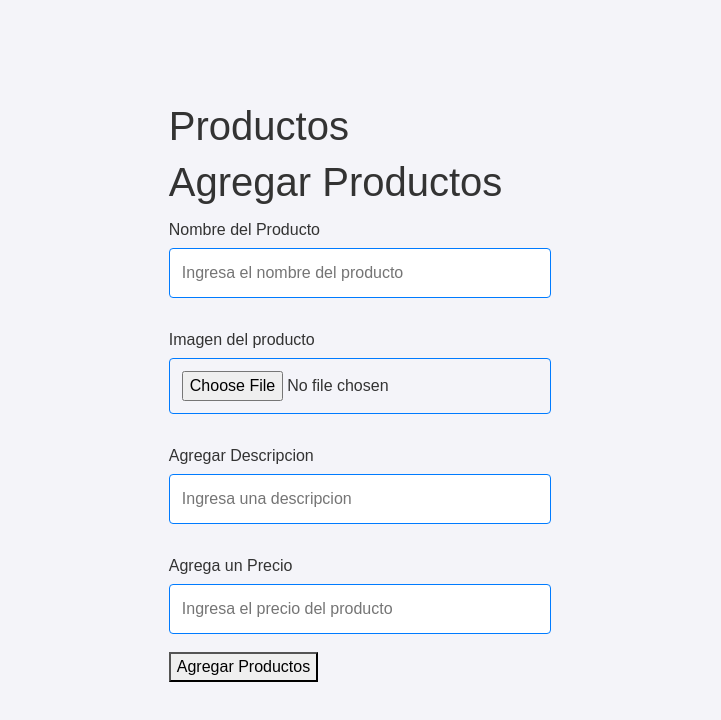
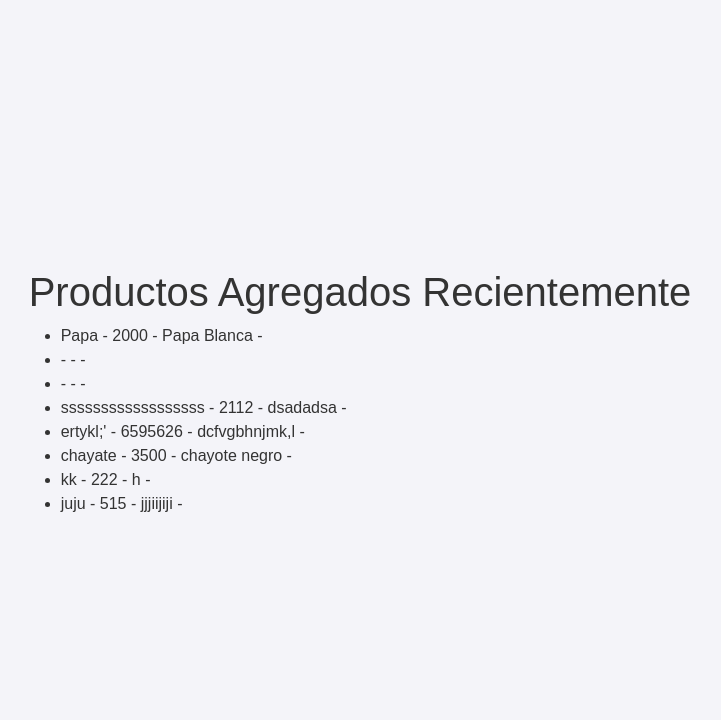
Before and after one commit to MchevezS/ProyectoFinal-react, a React (Vite) app: page /productosAgregadosForm in a window 1280 px wide. Shown: the top 720 px of the page, without its empty margins (280-1001 px from the left). Built offline with nearby package versions, Linux system fonts and the light colour scheme; data requests are answered from the project's data file.

Commit message:
formulario de productos hice cambios para que me guardara bien mis productos.
en productos agregados: hice que mis productos se guardan se agreguen aqui.

```diff
--- a/db.json
+++ b/db.json
@@ -19,200 +19,45 @@
       "precio": "2000"
     },
     {
-      "id": "91ab",
-      "nombreProducto": "aretes",
-      "imagenProducto": "C:\\fakepath\\Lo que dejó junio_20240903_173230_0001 - Dhara Macrame.png",
-      "descripcion": "tamano normal",
-      "precio": "5600"
+      "id": "a5c5"
     },
     {
-      "id": "0584",
-      "nombreProducto": "hbeouwshdkl;ewjk",
-      "imagenProducto": "C:\\fakepath\\IMG_20240814_131801 - Dhara Macrame.jpg",
-      "descripcion": "ejwsdpoeodpow",
-      "precio": "8798678"
+      "id": "5d72"
     },
     {
-      "id": "b72f",
-      "nombreProducto": "sdfvgbhjkl",
-      "imagenProducto": "C:\\fakepath\\IMG_20240814_131801 - Dhara Macrame.jpg",
-      "descripcion": "asdfghjkl",
-      "precio": "45446"
+      "id": "b535",
+      "nombreProducto": "ssssssssssssssssss",
+      "imagenProducto": {},
+      "descripcion": "dsadadsa",
+      "precio": "2112"
     },
     {
-      "id": "a4ae",
-      "nombreProducto": "sdfvgbhjkl",
-      "imagenProducto": "C:\\fakepath\\IMG_20240814_131801 - Dhara Macrame.jpg",
-      "descripcion": "asdfghjkl",
-      "precio": "45446"
+      "id": "5898",
+      "nombreProducto": "ertykl;'",
+      "imagenProducto": "",
+      "descripcion": "dcfvgbhnjmk,l",
+      "precio": "6595626"
     },
     {
-      "id": "d14b",
-      "nombreProducto": "sdfvgbhjkl",
-      "imagenProducto": "C:\\fakepath\\IMG_20240814_131801 - Dhara Macrame.jpg",
-      "descripcion": "asdfghjkl",
-      "precio": "45446"
+      "id": "3f50",
+      "nombreProducto": "chayate",
+      "imagenProducto": "",
+      "descripcion": "chayote negro",
+      "precio": "3500"
     },
     {
-      "id": "b8a0",
-      "nombreProducto": "sdfvgbhjkl",
-      "imagenProducto": "C:\\fakepath\\IMG_20240814_131801 - Dhara Macrame.jpg",
-      "descripcion": "asdfghjkl",
-      "precio": "45446"
+      "id": "c6e5",
+      "nombreProducto": "kk",
+      "imagenProducto": "",
+      "descripcion": "h",
+      "precio": "222"
     },
     {
-      "id": "1849",
-      "nombreProducto": "sdfvgbhjkl",
-      "imagenProducto": "C:\\fakepath\\IMG_20240814_131801 - Dhara Macrame.jpg",
-      "descripcion": "asdfghjkl",
-      "precio": "45446"
-    },
-    {
-      "id": "fcb1",
-      "nombreProducto": "sdfvgbhjkl",
-      "imagenProducto": "C:\\fakepath\\IMG_20240814_131801 - Dhara Macrame.jpg",
-      "descripcion": "asdfghjkl",
-      "precio": "45446"
-    },
-    {
-      "id": "63e3",
-      "nombreProducto": "sdfvgbhjkl",
-      "imagenProducto": "C:\\fakepath\\IMG_20240814_131801 - Dhara Macrame.jpg",
-      "descripcion": "asdfghjkl",
-      "precio": "45446"
-    },
-    {
-      "id": "1f6d",
-      "nombreProducto": "sdfvgbhjkl",
-      "imagenProducto": "C:\\fakepath\\IMG_20240814_131801 - Dhara Macrame.jpg",
-      "descripcion": "asdfghjkl",
-      "precio": "45446"
-    },
-    {
-      "id": "9781",
-      "nombreProducto": "sdfvgbhjkl",
-      "imagenProducto": "C:\\fakepath\\IMG_20240814_131801 - Dhara Macrame.jpg",
-      "descripcion": "asdfghjkl",
-      "precio": "45446"
-    },
-    {
-      "id": "7048",
-      "nombreProducto": "sdfvgbhjkl",
-      "imagenProducto": "C:\\fakepath\\IMG_20240814_131801 - Dhara Macrame.jpg",
-      "descripcion": "asdfghjkl",
-      "precio": "45446"
-    },
-    {
-      "id": "a843",
-      "nombreProducto": "sdfvgbhjkl",
-      "imagenProducto": "C:\\fakepath\\IMG_20240814_131801 - Dhara Macrame.jpg",
-      "descripcion": "asdfghjkl",
-      "precio": "45446"
-    },
-    {
-      "id": "0807",
-      "nombreProducto": "sdfvgbhjkl",
-      "imagenProducto": "C:\\fakepath\\IMG_20240814_131801 - Dhara Macrame.jpg",
-      "descripcion": "asdfghjkl",
-      "precio": "45446"
-    },
-    {
-      "id": "46ba",
-      "nombreProducto": "sdfvgbhjkl",
-      "imagenProducto": "C:\\fakepath\\IMG_20240814_131801 - Dhara Macrame.jpg",
-      "descripcion": "asdfghjkl",
-      "precio": "45446"
-    },
-    {
-      "id": "d142",
-      "nombreProducto": "sdfvgbhjkl",
-      "imagenProducto": "C:\\fakepath\\IMG_20240814_131801 - Dhara Macrame.jpg",
-      "descripcion": "asdfghjkl",
-      "precio": "45446"
-    },
-    {
-      "id": "295d",
-      "nombreProducto": "sdfvgbhjkl",
-      "imagenProducto": "C:\\fakepath\\IMG_20240814_131801 - Dhara Macrame.jpg",
-      "descripcion": "asdfghjkl",
-      "precio": "45446"
-    },
-    {
-      "id": "362e",
-      "nombreProducto": "sdfvgbhjkl",
-      "imagenProducto": "C:\\fakepath\\IMG_20240814_131801 - Dhara Macrame.jpg",
-      "descripcion": "asdfghjkl",
-      "precio": "45446"
-    },
-    {
-      "id": "0ecb",
-      "nombreProducto": "sdfvgbhjkl",
-      "imagenProducto": "C:\\fakepath\\IMG_20240814_131801 - Dhara Macrame.jpg",
-      "descripcion": "asdfghjkl",
-      "precio": "45446"
-    },
-    {
-      "id": "729b",
-      "nombreProducto": "sdfvgbhjkl",
-      "imagenProducto": "C:\\fakepath\\IMG_20240814_131801 - Dhara Macrame.jpg",
-      "descripcion": "asdfghjkl",
-      "precio": "45446"
-    },
-    {
-      "id": "db8f",
-      "nombreProducto": "sdfvgbhjkl",
-      "imagenProducto": "C:\\fakepath\\IMG_20240814_131801 - Dhara Macrame.jpg",
-      "descripcion": "asdfghjkl",
-      "precio": "45446"
-    },
-    {
-      "id": "1dc5",
-      "nombreProducto": "sdfvgbhjkl",
-      "imagenProducto": "C:\\fakepath\\IMG_20240814_131801 - Dhara Macrame.jpg",
-      "descripcion": "asdfghjkl",
-      "precio": "45446"
-    },
-    {
-      "id": "000a",
-      "nombreProducto": "sdfvgbhjkl",
-      "imagenProducto": "C:\\fakepath\\IMG_20240814_131801 - Dhara Macrame.jpg",
-      "descripcion": "asdfghjkl",
-      "precio": "45446"
-    },
-    {
-      "id": "336f",
-      "nombreProducto": "sdfvgbhjkl",
-      "imagenProducto": "C:\\fakepath\\IMG_20240814_131801 - Dhara Macrame.jpg",
-      "descripcion": "asdfghjkl",
-      "precio": "45446"
-    },
-    {
-      "id": "a6e0",
-      "nombreProducto": "sdfvgbhjkl",
-      "imagenProducto": "C:\\fakepath\\IMG_20240814_131801 - Dhara Macrame.jpg",
-      "descripcion": "asdfghjkl",
-      "precio": "45446"
-    },
-    {
-      "id": "b9e2",
-      "nombreProducto": "sdfvgbhjkl",
-      "imagenProducto": "C:\\fakepath\\IMG_20240814_131801 - Dhara Macrame.jpg",
-      "descripcion": "asdfghjkl",
-      "precio": "45446"
-    },
-    {
-      "id": "bbea",
-      "nombreProducto": "michelle",
-      "imagenProducto": "C:\\fakepath\\Logos de dhara artesanal_20240705_095849_0000 - Dhara Macrame.png",
-      "descripcion": "minimo 15 x 50 cm",
-      "precio": "5600"
-    },
-    {
-      "id": "e64a",
-      "nombreProducto": "michelle",
-      "imagenProducto": "C:\\fakepath\\Logos de dhara artesanal_20240705_095849_0000 - Dhara Macrame.png",
-      "descripcion": "minimo 15 x 50 cm",
-      "precio": "5600"
+      "id": "0e9a",
+      "nombreProducto": "juju",
+      "imagenProducto": "",
+      "descripcion": "jjjiijiji",
+      "precio": "515"
     }
   ]
 }
--- a/src/components/FormularioProductos.jsx
+++ b/src/components/FormularioProductos.jsx
@@ -1,70 +1,123 @@
-import React, { useState } from 'react'
-import { getUsers, postProducts, postUsers } from '../services/Llamados';
+import React, { useState } from 'react';
+import { getUsers, postProducts } from '../services/Llamados';
 import { mostrarAlerta } from './MostraAlerta';
 import { useNavigate } from 'react-router-dom';
 
-function FormularioProductos({ agregarProducto }) {
-  console.log('agregarProducto:', agregarProducto);
-    const [producto, setProducto]= useState('');
-    const [imagenProducto, setImagenProducto]= useState('');
-    const [descripcion, setDescripcion]= useState('');
-    const [precio, setPrecio]= useState('');
-    const navigate = useNavigate()
+function FormularioProductos() {
+  const [producto, setProducto] = useState('');
+  const [imagenProducto, setImagenProducto] = useState(null);
+  const [imagenBase64, setImagenBase64] = useState(''); // Estado para la imagen en Base 64
+  const [descripcion, setDescripcion] = useState('');
+  const [precio, setPrecio] = useState('');
+  const navigate = useNavigate();
 
-  const validarProductos = async()=>{
-    if (producto.trim()==="" || descripcion.trim()==="" || precio.trim()==="") {
-      mostrarAlerta("error", "Llenar compas vacios")
+  const agregarProducto = async () => {
+    const productoAgregar = {
+      nombreProducto: producto,
+      imagenProducto: imagenBase64, // Usar imagenBase64 aquí
+      descripcion: descripcion,
+      precio: precio
+    };
+    await postProducts(productoAgregar, "products");
+  };
+
+  const validarProductos = async (e) => {
+    e.preventDefault(); // Previene el envío por defecto del formulario
+
+    if (producto.trim() === "" || descripcion.trim() === "" || precio.trim() === "") {
+      mostrarAlerta("error", "Llenar campos vacíos");
       return;
     }
 
-    const formData = new FormData();
-    formData.append('nombreProducto', producto);
-    formData.append('imagenProducto', imagenProducto);
-    formData.append('descripcion', descripcion);
-    formData.append('precio', precio);
-
+     // Validar imagen
+     if (!imagenProducto) {
+      mostrarAlerta("error", "Debes seleccionar una imagen del producto");
+      return;
+    }
 
     try {
-      let productos = await getUsers("products");
+      // Convierte la imagen a Base64
+      if (imagenProducto) {
+        const reader = new FileReader();
+        reader.onloadend = async () => {
+          const base64 = reader.result;
+          setImagenBase64(base64); // Guardar la imagen en Base 64
 
-      let productoExiste = productos.find(producto => producto.nombreProducto === producto && producto.precio === precio);
+          // Llamo a la función para continuar la validación después de la conversión
+          await continuarValidacion();
+        };
+        reader.readAsDataURL(imagenProducto);
+      } else {
+        // Si no hay imagen, continuar con la validación
+        await continuarValidacion();
+      }
+    } catch (error) {
+      console.error('Error al procesar la solicitud:', error);
+      mostrarAlerta("error", "Error al procesar la solicitud. Inténtalo de nuevo.");
+    }
+  };
+
+  const continuarValidacion = async () => {
+    let productos = await getUsers("products");
+    let productoExiste = productos.find(prod => prod.nombreProducto === producto && prod.precio === precio);
 
     if (productoExiste) {
-      mostrarAlerta("error", 'Ya existe un producto con el mismo nombre y precio')
-    }
-    else{
-      await postProducts(formData, "products");
-      agregarProducto({ nombreProducto: producto, imagenProducto, descripcion, precio });
+      mostrarAlerta("error", 'Ya existe un producto con el mismo nombre y precio');
+    } else {
+      await agregarProducto(); // Aquí se llama a agregarProducto
       mostrarAlerta('success', "Tus productos se han guardado exitosamente");
+      // Limpiar campos después de un envío exitoso
+      setProducto('');
+      setImagenProducto(null);
+      setImagenBase64(''); // Limpiar el estado de la imagen Base 64
+      setDescripcion('');
+      setPrecio('');
       navigate('/productosAgregadosForm');
     }
-   } catch (error) {
-       console.error('Error al procesar la Solicitud:', error)
-   }
-
-  }
+  };
 
   return (
     <div>
-    <form>
+      <form onSubmit={validarProductos}>
         <h1>Agregar Productos</h1>
         <label>Nombre del Producto</label>
-        <input className='nombreProducto' type='text' value={producto} placeholder='Ingresa el nombre del producto' onChange={(e)=>setProducto(e.target.value)}/>
+        <input
+          className='nombreProducto'
+          type='text'
+          value={producto}
+          placeholder='Ingresa el nombre del producto'
+          onChange={(e) => setProducto(e.target.value)}
+        />
 
         <label>Imagen del producto</label>
-        <input type='file' className='imagenProducto' placeholder='Ingresa la Imagen de tu Producto' onChange={(e)=>setImagenProducto(e.target.files[0])}/>
+        <input
+          type='file'
+          className='imagenProducto'
+          onChange={(e) => setImagenProducto(e.target.files[0])}
+        />
 
-        <label>Agregar Descripcion</label>
-        <input type='text' className='descripcion' value={descripcion} placeholder='Ingresa una descripcion ' onChange={(e)=>setDescripcion(e.target.value)}/>
+        <label>Agrega Descripción</label>
+        <input
+          type='text'
+          className='descripcion'
+          value={descripcion}
+          placeholder='Ingresa una descripción'
+          onChange={(e) => setDescripcion(e.target.value)}
+        />
 
         <label>Agrega un Precio</label>
-        <input type='precio' className='precio' value={precio} placeholder='Ingresa el precio del producto' onChange={(e)=>setPrecio(e.target.value)}/>
+        <input
+          type='number'
+          className='precio'
+          value={precio}
+          placeholder='Ingresa el precio del producto'
+          onChange={(e) => setPrecio(e.target.value)}
+        />
 
-        <button type='button' className=' btnAgregar btn-success' onClick={validarProductos}>Agregar Productos</button>
-    </form>
-
+        <button type='submit' className='btnAgregar btn-success'>Agregar Productos</button>
+      </form>
     </div>
-  )
+  );
 }
 
-export default FormularioProductos
+export default FormularioProductos;
--- a/src/components/ProductosAgregadosForm.jsx
+++ b/src/components/ProductosAgregadosForm.jsx
@@ -1,21 +1,25 @@
-import React, { useState } from 'react';
+import React, { useEffect, useState } from 'react';
 import FormularioProductos from './FormularioProductos';
+import { getUsers } from '../services/Llamados';
 
 
 function ProductosAgregadosForm() {
     const [productos, setProductos] = useState([]);
 
-    const agregarProducto = (nuevoProducto) => {
-        setProductos((prevProductos) => [...prevProductos, nuevoProducto]);
-    };
+    useEffect(()=>{
+        const mostrarProductos = async()=>{
+            const peticion = await getUsers("products")
+            setProductos(peticion)
+        }
+        mostrarProductos()
+    },[])
 
     return (
         <div>
-            <h1>Productos</h1>
-            <FormularioProductos agregarProducto={agregarProducto} />
+            <h1>Productos Agregados Recientemente</h1>
             <ul>
                 {productos.map((producto, index) => (
-                    <li key={index}>{producto.nombreProducto} - {producto.precio}</li>
+                    <li key={index}>{producto.nombreProducto} - {producto.precio} - {producto.descripcion} - {producto.imagenBase64}</li>
                 ))}
             </ul>
         </div>
--- a/src/ruotes/Routing.jsx
+++ b/src/ruotes/Routing.jsx
@@ -7,6 +7,7 @@ import Principal from '../pages/Principal';
 import FormularioProductos from '../components/FormularioProductos';
 import ProductosAgregadosForm from '../components/ProductosAgregadosForm';
 
+
 const Routing = () => {
   return (
     <Router>
@@ -15,7 +16,7 @@ const Routing = () => {
        <Route path='/registro' element={<Registro/>}/>
        <Route path='/Login' element={<Login/>}/>
        <Route path='/principal' element={<Principal/>}/>
-       <Route path='/' element={<FormularioProductos/>} />
+       <Route path='/' element={<FormularioProductos />}/>
        <Route path='/productosAgregadosForm' element={<ProductosAgregadosForm />}/>
      </Routes>
     </Router>
--- a/src/services/Llamados.jsx
+++ b/src/services/Llamados.jsx
@@ -21,18 +21,17 @@ export{postUsers}
 
 
 // Metodo post: Guarda los datos.
-async function postProducts(obj, endpoint) {
+async function postProducts(formData, obj, endpoint) {
     try {
         const response = await fetch(`http://localhost:3001/${endpoint}`, {
             method: 'POST',
             headers: {
                 'Content-Type': 'application/json'
             },
-            body: JSON.stringify(obj)
+            body: JSON.stringify(formData, obj)
         });
         const data = await response.json()
         // console.log(data);
-        return data
     } catch (error) {
         console.error('Error posting user:', error);
         throw error;
```
Also changed, not shown: src/App.jsx (+4 -3 lines), src/components/Contactanos.jsx (+13 -0 lines).
